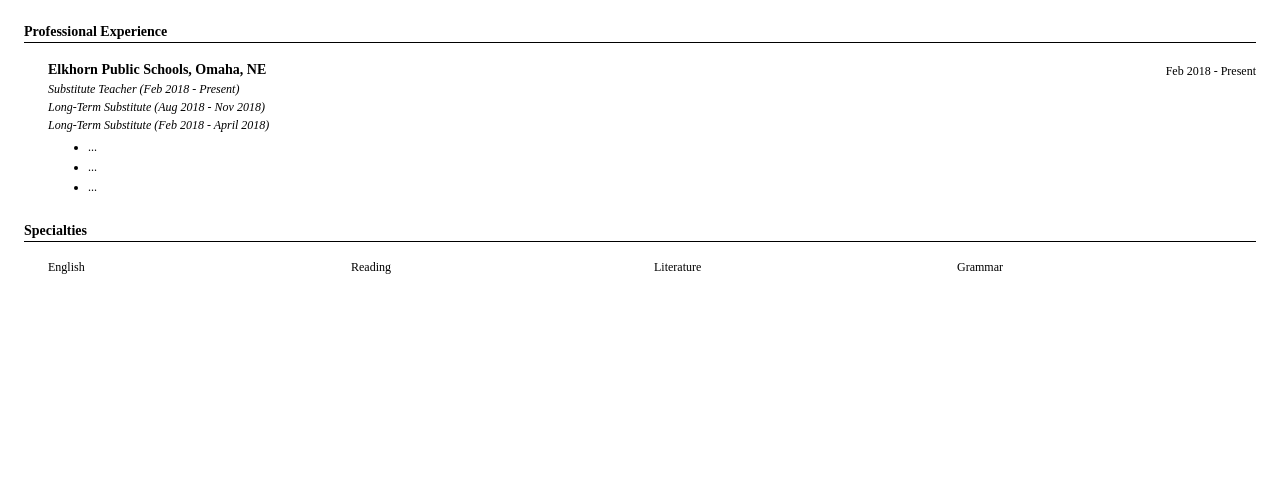
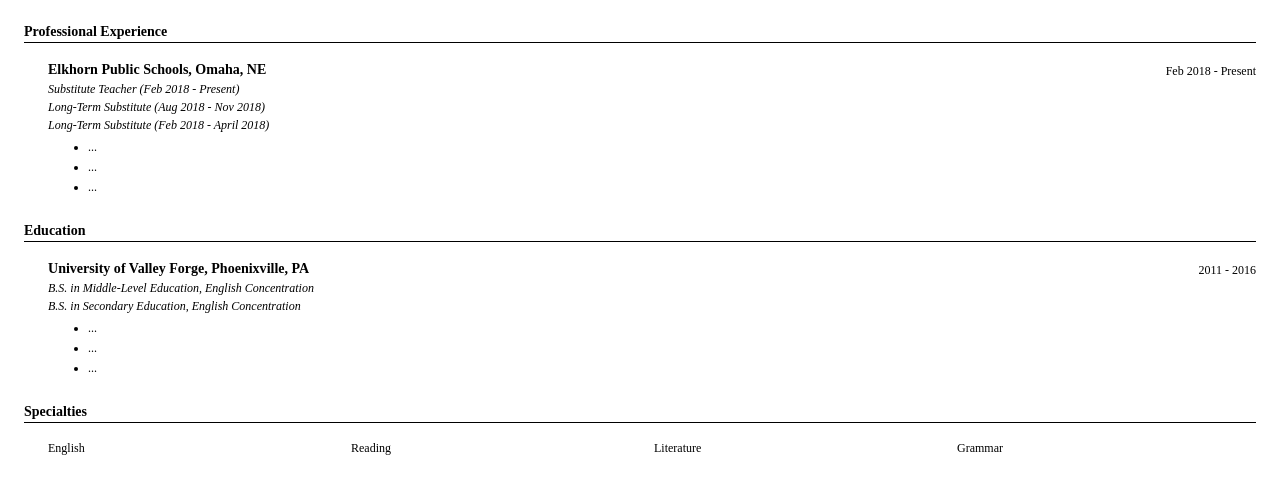
Before and after one commit to Renddslow/oliviamcelwee-resume-html, a plain HTML site: page index.html in a window 1280 px wide. Shown: the part 89-582 px from the top of the page. Drawn offline with Linux system fonts and the light colour scheme.

Commit message:
Added education

```diff
--- a/index.html
+++ b/index.html
@@ -36,6 +36,22 @@
                     </article>
                 </section>
                 <section>
+                    <h2>Education</h2>
+                    <article>
+                        <header>
+                            <h3>University of Valley Forge, Phoenixville, PA</h3>
+                            <p>2011 - 2016</p>
+                        </header>
+                        <p><em>B.S. in Middle-Level Education, English Concentration</em></p>
+                        <p><em>B.S. in Secondary Education, English Concentration</em></p>
+                        <ul>
+                            <li>...</li>
+                            <li>...</li>
+                            <li>...</li>
+                        </ul>
+                    </article>
+                </section>
+                <section>
                     <h2>Specialties</h2>
                     <div class="skill-tree">
                         <span>English</span>
```
